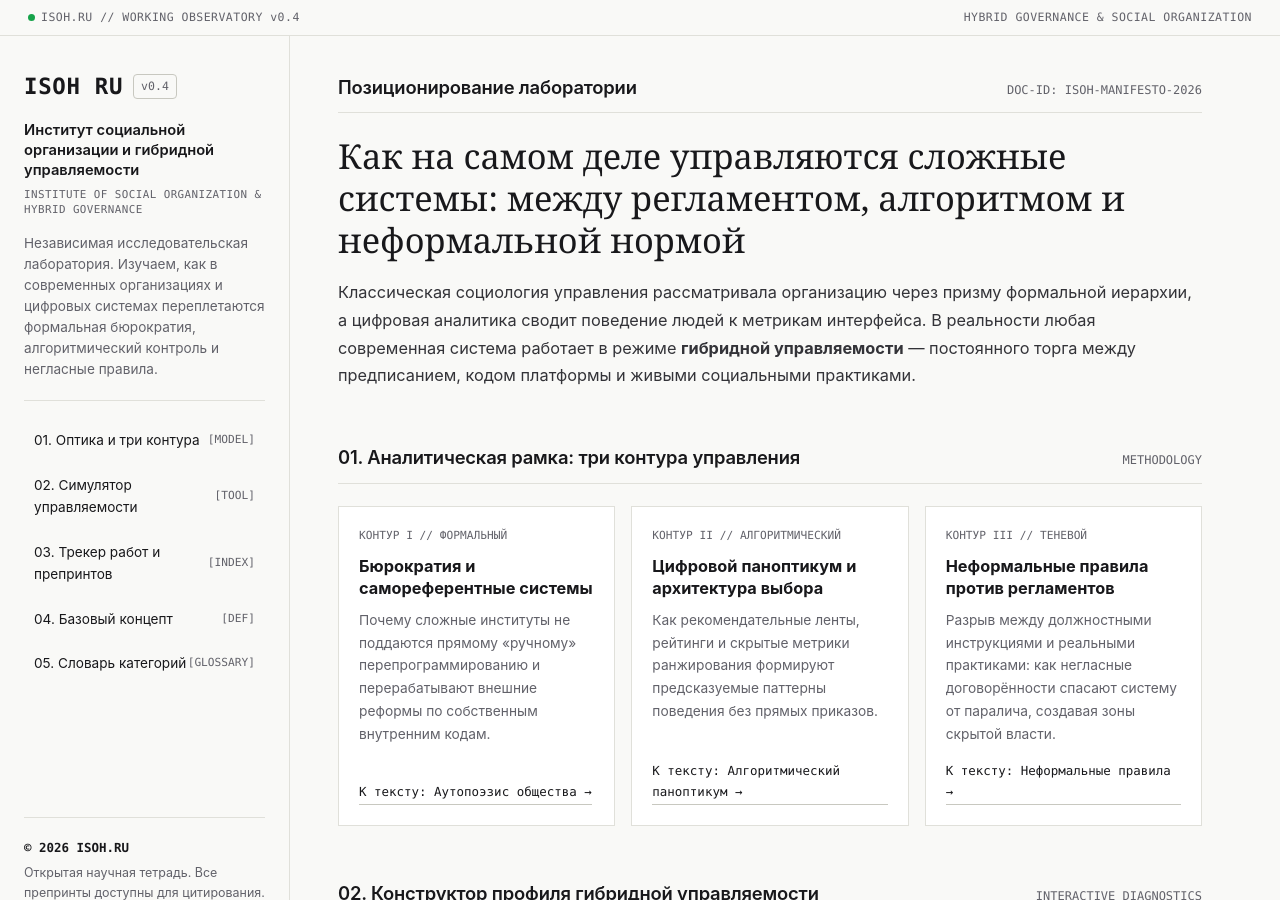
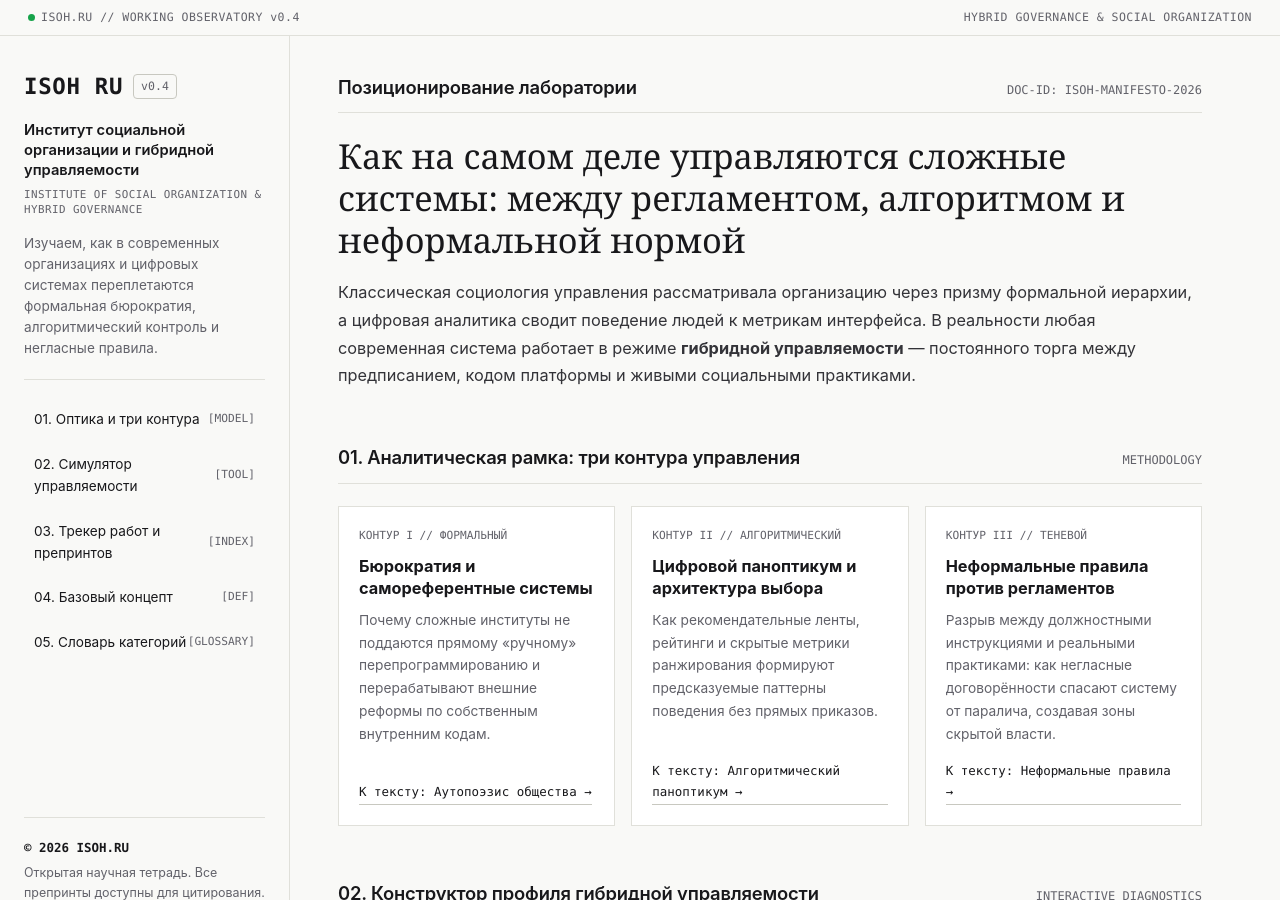
Before and after one commit to labmodinfo-hash/isoh-proect, a Jekyll site: the page built from index.html, in a window 1280 px wide and 900 px high. Built offline with Jekyll 4.4.1, drawn with Linux system fonts in a browser that asks for light colours.

Commit message:
Update index.html

```diff
--- a/index.html
+++ b/index.html
@@ -12,7 +12,7 @@ title: Главная
       <div class="lab-ru">Институт социальной организации и гибридной управляемости</div>
       <div class="lab-en">INSTITUTE OF SOCIAL ORGANIZATION &amp; HYBRID GOVERNANCE</div>
       <p class="lab-desc">
-        Независимая исследовательская лаборатория. Изучаем, как в современных организациях и цифровых системах переплетаются формальная бюрократия, алгоритмический контроль и негласные правила.
+        Изучаем, как в современных организациях и цифровых системах переплетаются формальная бюрократия, алгоритмический контроль и негласные правила.
       </p>
 
       <nav class="side-nav">
```
